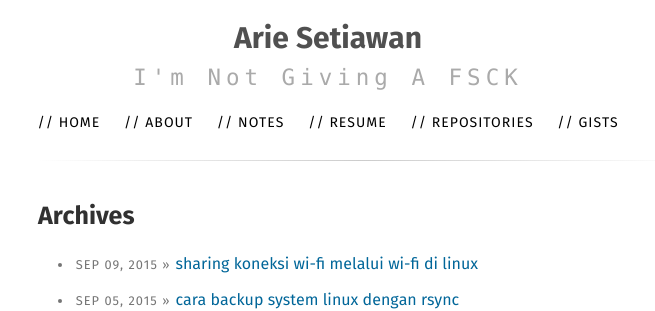
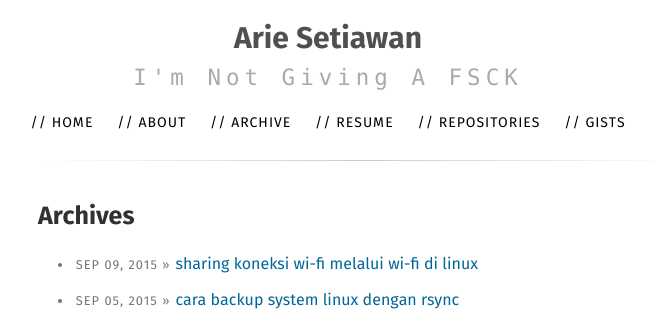
Before and after one commit to Arietux/arietux.github.com, a Jekyll site: the page built from archive.md, in a window 1280 px wide. Shown: the top 311 px of the page, without its empty margins (312-967 px from the left). Built offline with Jekyll 4.4.1, drawn with Linux system fonts in a browser that asks for light colours; nearby versions of some CDN libraries.

Commit message:
mass :trollface:

```diff
--- a/_layouts/default.html
+++ b/_layouts/default.html
@@ -17,7 +17,7 @@
             <ul class="top-menu">
               <li><a href="/">// HOME</a></li>
               <li><a href="/about">// ABOUT</a></li>
-              <li><a href="/notes">// NOTES</a></li>
+              <li><a href="/archive">// ARCHIVE</a></li>
               <li><a href="/resume">// RESUME</a></li>
               <li><a href="http://arietux.github.io/my-repos/">// REPOSITORIES</a></li>
               <li><a href="http://arietux.github.io/my-gists/">// GISTS</a></li>
--- a/_layouts/post.html
+++ b/_layouts/post.html
@@ -23,7 +23,7 @@ layout: default
         {% endif %}
 
         {% if page.next.url %}
-<div class="next"><a href="{{page.next.url}}" title="Previous Post:
+<div class="next"><a href="{{page.next.url}}" title="Next Post:
 {{page.next.title}}">Next <i class="fa fa-chevron-right"></i></a></div>
         {% endif %}
 </div>
```
Also changed, not shown: archive.md (renamed from notes.md).
